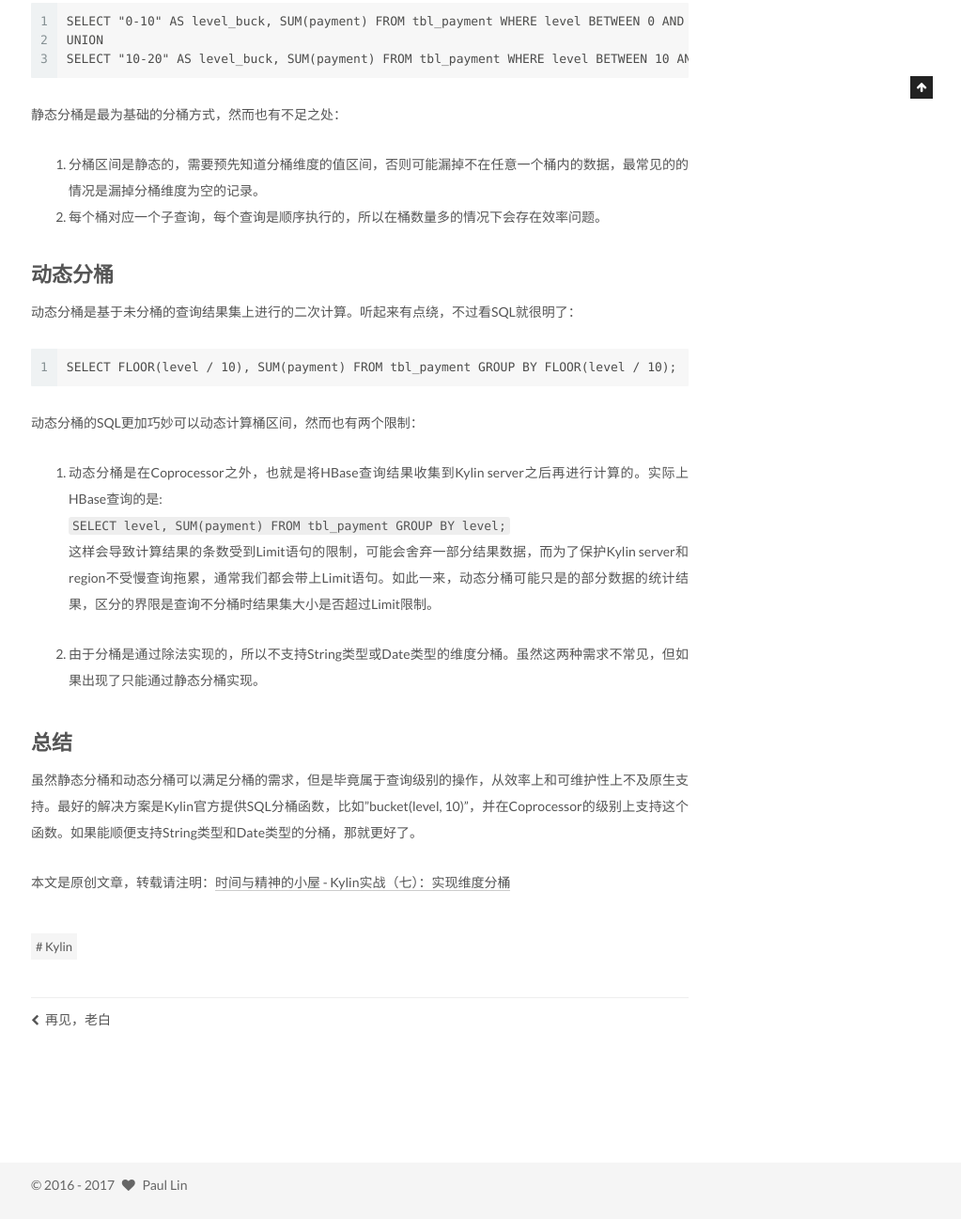
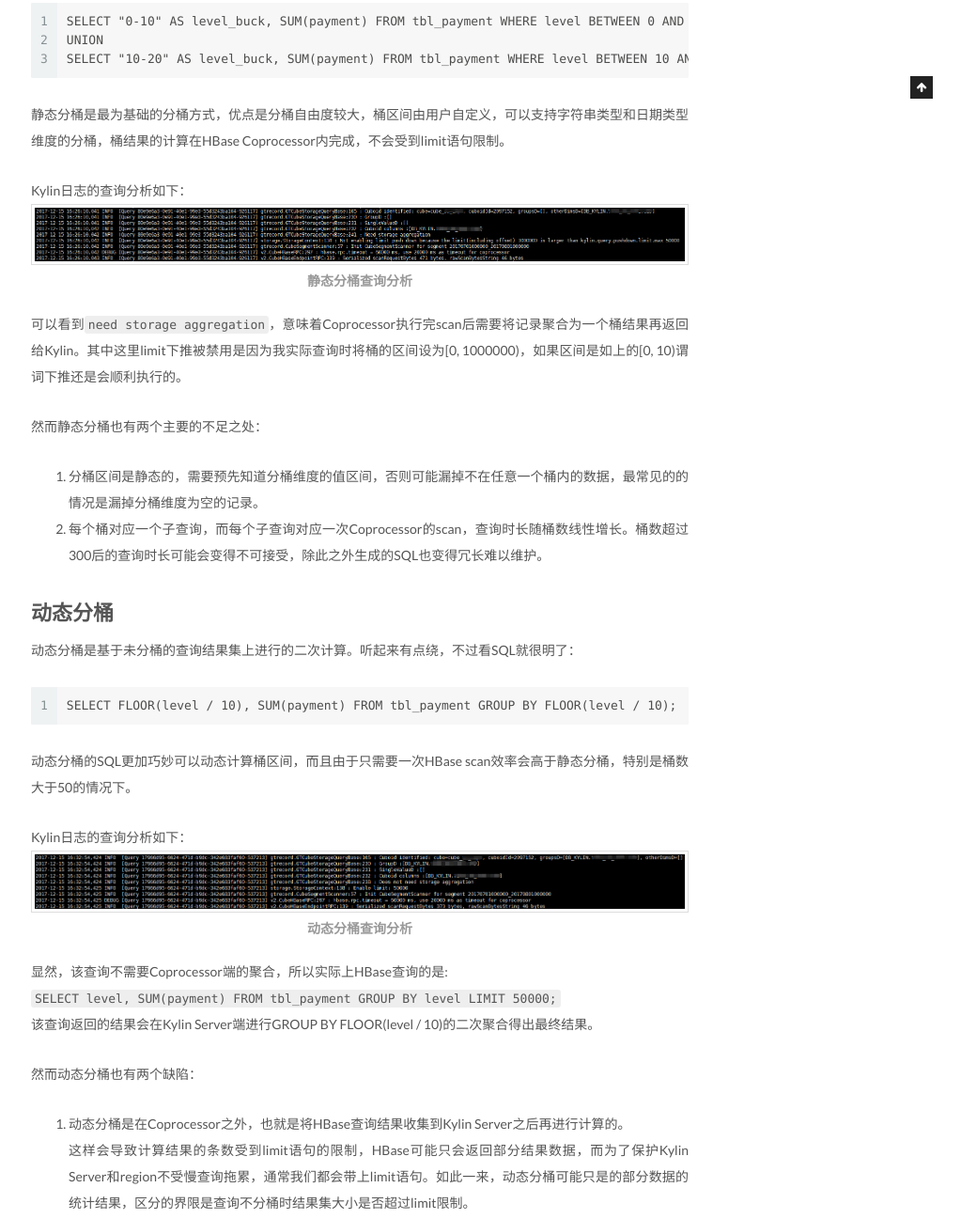
Before and after one commit to link3280/link3280.github.io, a plain HTML site: page 2017/12/10/Kylin实战（七）：实现维度分桶/index.html in a window 1280 px wide. Shown: the part 795-2092 px from the top of the page at 94% size, without its empty margins (257-1280 px from the left). Drawn offline with Linux system fonts and the light colour scheme; a script that the page names is missing.

Commit message:
Site updated: 2017-12-16 16:31:21

```diff
--- a/2017/12/10/Kylin实战（七）：实现维度分桶/index.html
+++ b/2017/12/10/Kylin实战（七）：实现维度分桶/index.html
@@ -98,11 +98,14 @@
 <meta property="og:site_name" content="时间与精神的小屋">
 <meta property="og:description" content="数据分析实战中经常有对数值类型的维度进行分桶统计的需求，比如将游戏玩家角色等级按照10级一个区间分桶并计算充值金额。对于这种涉及衍生维度的查询需求，Kylin官方给出的解决方案是在ETL阶段生成这个维度。比如加一个名为”等级区间”的维度，在ETL时计算出该记录对应的值（像”0-10”、”10-20），然后在Kylin建模时就可以使用这个列。
 这个方案的问题在于太过死板，如果用户突然又想以20为区间">
-<meta property="og:updated_time" content="2017-12-11T14:55:50.776Z">
+<meta property="og:image" content="https://link3280.github.io/img/kylin-in-action/static_bucket.jpg">
+<meta property="og:image" content="https://link3280.github.io/img/kylin-in-action/dynamic_bucket.jpg">
+<meta property="og:updated_time" content="2017-12-16T08:25:50.659Z">
 <meta name="twitter:card" content="summary">
 <meta name="twitter:title" content="Kylin实战（七）：实现维度分桶">
 <meta name="twitter:description" content="数据分析实战中经常有对数值类型的维度进行分桶统计的需求，比如将游戏玩家角色等级按照10级一个区间分桶并计算充值金额。对于这种涉及衍生维度的查询需求，Kylin官方给出的解决方案是在ETL阶段生成这个维度。比如加一个名为”等级区间”的维度，在ETL时计算出该记录对应的值（像”0-10”、”10-20），然后在Kylin建模时就可以使用这个列。
 这个方案的问题在于太过死板，如果用户突然又想以20为区间">
+<meta name="twitter:image" content="https://link3280.github.io/img/kylin-in-action/static_bucket.jpg">
 
 
 
@@ -377,23 +380,29 @@
 <p>这个方案的问题在于太过死板，如果用户突然又想以20为区间分桶，修改成本就很高。所以我研究了两种out of the box的解决方案，可以在查询的级别上实现分桶，不需要修改Kylin模型。</p>
 <a id="more"></a>
 <p>按照Kylin常规的查询类型，一个查询只能对数据进行一次过滤，即获得一个桶的统计数据，即：<br><figure class="highlight plain"><table><tr><td class="gutter"><pre><div class="line">1</div></pre></td><td class="code"><pre><div class="line">SELECT level, SUM(payment) FROM tbl_payment WHERE level BETWEEN 0 AND 10 GROUP BY level`;</div></pre></td></tr></table></figure></p>
-<p>如果需要在一个查询结果里面展示多个桶的数据，有以下两种常见的方法。</p>
+<p>如果需要在一个查询结果里面展示多个桶的数据，有静态分桶和动态分桶的两种方法。</p>
 <h2 id="静态分桶"><a href="#静态分桶" class="headerlink" title="静态分桶"></a>静态分桶</h2><p>静态分桶是通过嵌套查询将每个桶的子查询结果拼接到一起，比如:<br><figure class="highlight plain"><table><tr><td class="gutter"><pre><div class="line">1</div><div class="line">2</div><div class="line">3</div></pre></td><td class="code"><pre><div class="line">SELECT &quot;0-10&quot; AS level_buck, SUM(payment) FROM tbl_payment WHERE level BETWEEN 0 AND 10</div><div class="line">UNION</div><div class="line">SELECT &quot;10-20&quot; AS level_buck, SUM(payment) FROM tbl_payment WHERE level BETWEEN 10 AND 20</div></pre></td></tr></table></figure></p>
-<p>静态分桶是最为基础的分桶方式，然而也有不足之处：</p>
+<p>静态分桶是最为基础的分桶方式，优点是分桶自由度较大，桶区间由用户自定义，可以支持字符串类型和日期类型维度的分桶，桶结果的计算在HBase Coprocessor内完成，不会受到limit语句限制。</p>
+<p>Kylin日志的查询分析如下：<br><img src="/img/kylin-in-action/static_bucket.jpg" alt="静态分桶查询分析" title="静态分桶查询分析"></p>
+<p>可以看到<code>need storage aggregation</code>，意味着Coprocessor执行完scan后需要将记录聚合为一个桶结果再返回给Kylin。其中这里limit下推被禁用是因为我实际查询时将桶的区间设为[0, 1000000)，如果区间是如上的[0, 10)谓词下推还是会顺利执行的。</p>
+<p>然而静态分桶也有两个主要的不足之处：</p>
 <ol>
 <li>分桶区间是静态的，需要预先知道分桶维度的值区间，否则可能漏掉不在任意一个桶内的数据，最常见的的情况是漏掉分桶维度为空的记录。</li>
-<li>每个桶对应一个子查询，每个查询是顺序执行的，所以在桶数量多的情况下会存在效率问题。</li>
+<li>每个桶对应一个子查询，而每个子查询对应一次Coprocessor的scan，查询时长随桶数线性增长。桶数超过300后的查询时长可能会变得不可接受，除此之外生成的SQL也变得冗长难以维护。</li>
 </ol>
 <h2 id="动态分桶"><a href="#动态分桶" class="headerlink" title="动态分桶"></a>动态分桶</h2><p>动态分桶是基于未分桶的查询结果集上进行的二次计算。听起来有点绕，不过看SQL就很明了：<br><figure class="highlight plain"><table><tr><td class="gutter"><pre><div class="line">1</div></pre></td><td class="code"><pre><div class="line">SELECT FLOOR(level / 10), SUM(payment) FROM tbl_payment GROUP BY FLOOR(level / 10);</div></pre></td></tr></table></figure></p>
-<p>动态分桶的SQL更加巧妙可以动态计算桶区间，然而也有两个限制：</p>
+<p>动态分桶的SQL更加巧妙可以动态计算桶区间，而且由于只需要一次HBase scan效率会高于静态分桶，特别是桶数大于50的情况下。</p>
+<p>Kylin日志的查询分析如下：<br><img src="/img/kylin-in-action/dynamic_bucket.jpg" alt="动态分桶查询分析" title="动态分桶查询分析"></p>
+<p>显然，该查询不需要Coprocessor端的聚合，所以实际上HBase查询的是:<br><code>SELECT level, SUM(payment) FROM tbl_payment GROUP BY level LIMIT 50000;</code><br>该查询返回的结果会在Kylin Server端进行GROUP BY FLOOR(level / 10)的二次聚合得出最终结果。</p>
+<p>然而动态分桶也有两个缺陷：</p>
 <ol>
-<li><p>动态分桶是在Coprocessor之外，也就是将HBase查询结果收集到Kylin server之后再进行计算的。实际上HBase查询的是:<br><code>SELECT level, SUM(payment) FROM tbl_payment GROUP BY level;</code><br>这样会导致计算结果的条数受到Limit语句的限制，可能会舍弃一部分结果数据，而为了保护Kylin server和region不受慢查询拖累，通常我们都会带上Limit语句。如此一来，动态分桶可能只是的部分数据的统计结果，区分的界限是查询不分桶时结果集大小是否超过Limit限制。</p>
+<li><p>动态分桶是在Coprocessor之外，也就是将HBase查询结果收集到Kylin Server之后再进行计算的。<br>这样会导致计算结果的条数受到limit语句的限制，HBase可能只会返回部分结果数据，而为了保护Kylin Server和region不受慢查询拖累，通常我们都会带上limit语句。如此一来，动态分桶可能只是的部分数据的统计结果，区分的界限是查询不分桶时结果集大小是否超过limit限制。</p>
 </li>
 <li><p>由于分桶是通过除法实现的，所以不支持String类型或Date类型的维度分桶。虽然这两种需求不常见，但如果出现了只能通过静态分桶实现。</p>
 </li>
 </ol>
-<h2 id="总结"><a href="#总结" class="headerlink" title="总结"></a>总结</h2><p>虽然静态分桶和动态分桶可以满足分桶的需求，但是毕竟属于查询级别的操作，从效率上和可维护性上不及原生支持。最好的解决方案是Kylin官方提供SQL分桶函数，比如”bucket(level, 10)”，并在Coprocessor的级别上支持这个函数。如果能顺便支持String类型和Date类型的分桶，那就更好了。</p>
-<p>本文是原创文章，转载请注明：<a href="http://www.whitewood.com/2017/12/10/Kylin实战（七）：实现维度分桶/" target="_blank" rel="external">时间与精神的小屋 - Kylin实战（七）：实现维度分桶</a></p>
+<h2 id="总结"><a href="#总结" class="headerlink" title="总结"></a>总结</h2><p>静态分桶和动态分桶的本质区别在于分桶操作是发生在HBase Coprocessor还是Kylin Server。虽然目前两种分桶可以满足绝大多数分桶的需求，但是毕竟属于查询级别的操作，从效率上和可维护性上不及原生支持。最好的解决方案是Kylin官方提供SQL分桶函数，比如”bucket(level, 10)”，并在Coprocessor的级别上支持这个函数。如果能顺便支持String类型和Date类型的分桶，那就更好了。</p>
+<font face="#D2691E" size="3"><em>本文是原创文章，转载请注明：<a href="http://www.whitewood.com/2017/12/10/Kylin实战（七）：实现维度分桶/" target="_blank" rel="external">时间与精神的小屋 - Kylin实战（七）：实现维度分桶</a></em></font>
 
 
     </div>
--- a/css/main.css
+++ b/css/main.css
@@ -1695,7 +1695,7 @@ pre .javascript .function {
   width: 4px;
   height: 4px;
   border-radius: 50%;
-  background: #bb7cd0;
+  background: #98eb96;
 }
 .links-of-blogroll {
   font-size: 13px;
```
Also changed, not shown: 2017/08/06/多数据源Spark实时任务更新MySQL导致死锁/index.html (+3 -3 lines), img/kylin-in-action/dynamic_bucket.jpg (added), img/kylin-in-action/static_bucket.jpg (added).
